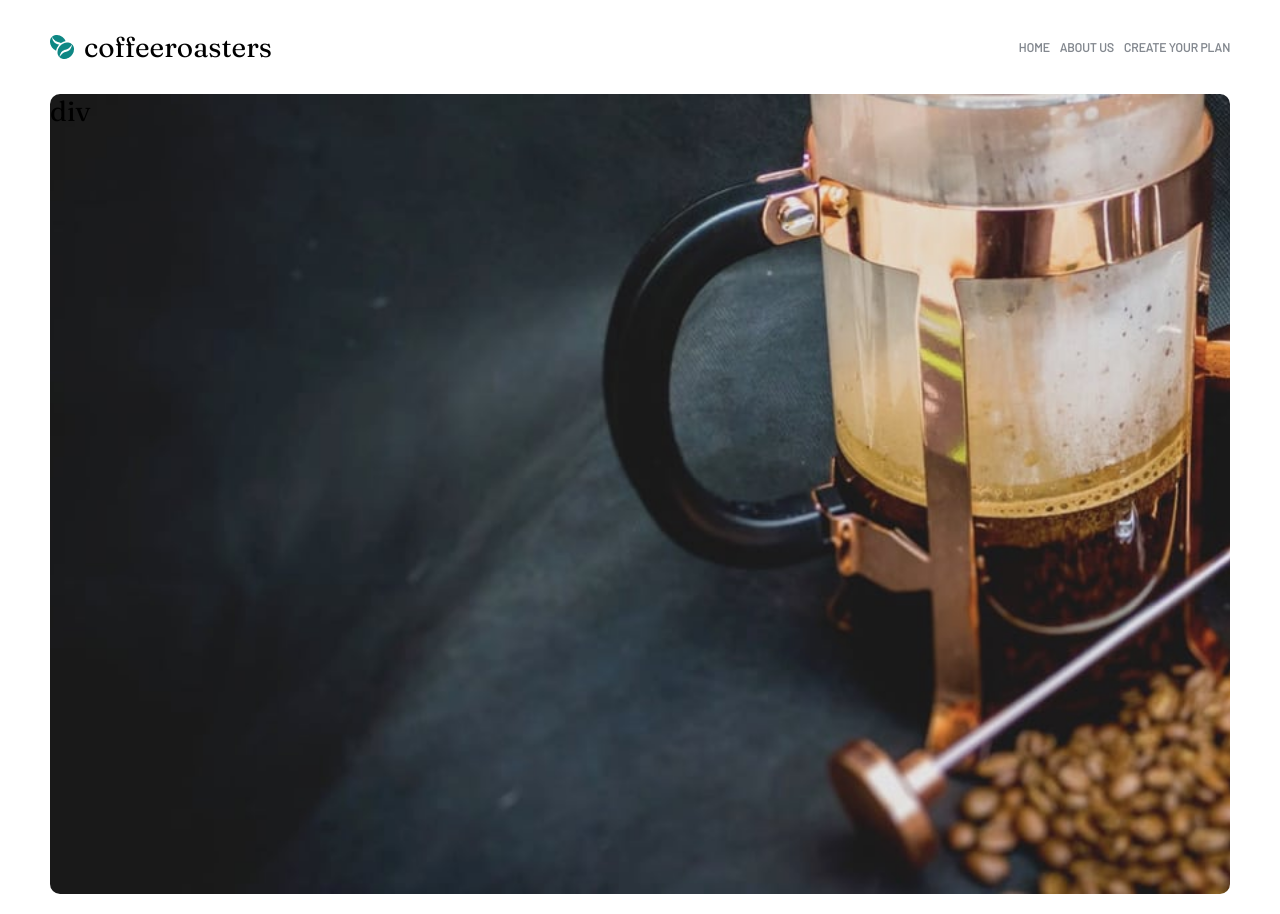
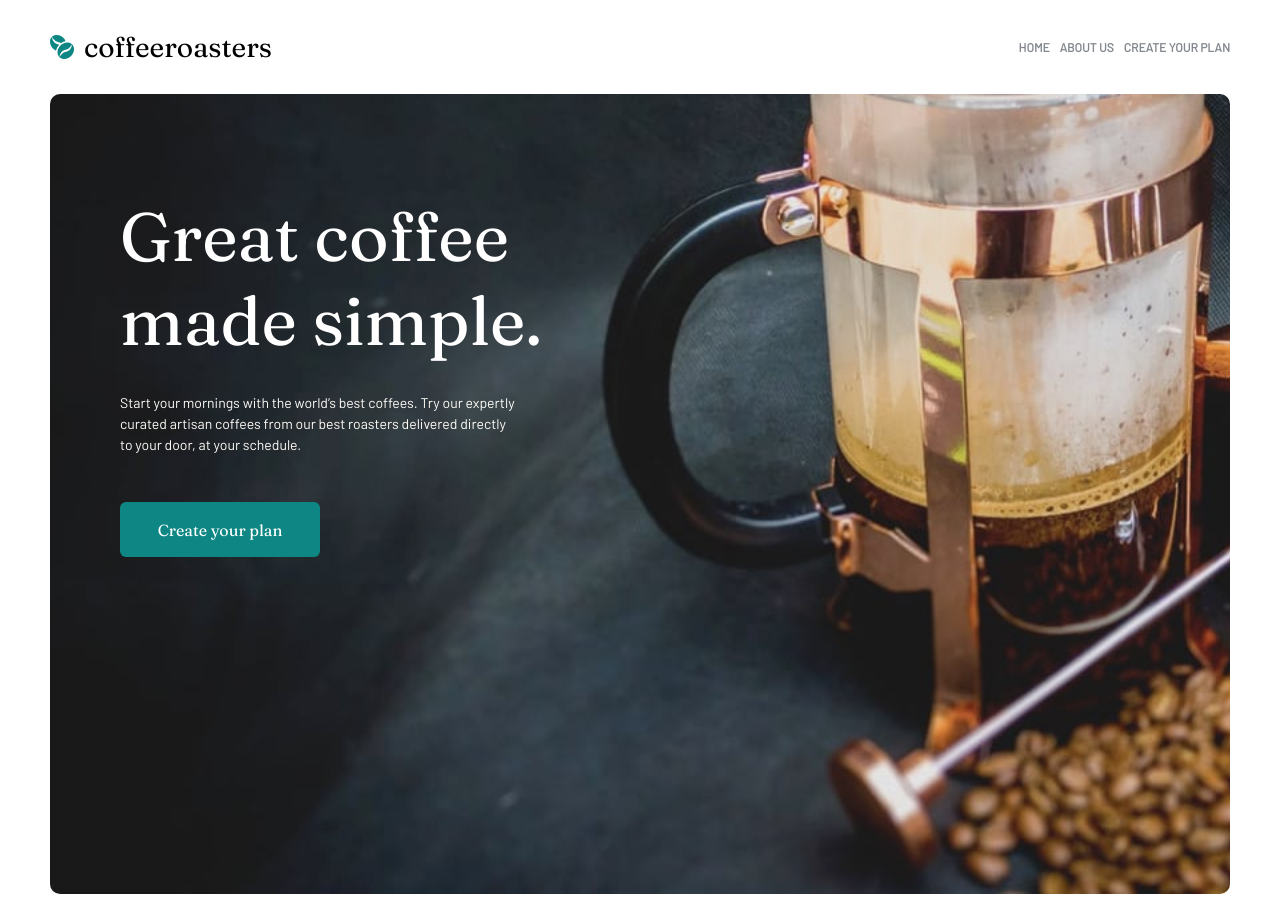
Before and after one commit to mariamdatuka/coffee-app, a React (Vite) app: page / in a window 1280 px wide. Built offline with nearby package versions, Linux system fonts and the light colour scheme.

Commit message:
create homepage

```diff
--- a/src/pages/Home/Home.tsx
+++ b/src/pages/Home/Home.tsx
@@ -1,11 +1,15 @@
 import React from 'react'
-import {Wrapper} from './Styles'
+import {Wrapper,Container} from './Styles'
 
 export const Home = () => {
   return (
     <>
       <Wrapper>
-        <h1>div</h1>
+        <Container>
+          <h1>Great coffee <br/>made simple.</h1>
+          <div>Start your mornings with the world’s best coffees. Try our expertly curated artisan coffees from our best roasters delivered directly to your door, at your schedule.</div>
+          <button>Create your plan</button>
+        </Container>
       </Wrapper>
     </>
   )
--- a/src/pages/Home/Styles.ts
+++ b/src/pages/Home/Styles.ts
@@ -10,3 +10,42 @@ export const Wrapper=styled.div`
    margin-bottom:20px;
    border-radius:10px;
 `
+export const Container=styled.div`
+ display:flex;
+ flex-direction:column;
+ padding-left:70px;
+ padding-top:100px;
+ align-items:flex-start;
+ gap:30px;
+
+ & h1{
+   color:#fff;
+   font-size:68px;
+ }
+
+ & div{
+   width:400px;
+   height:80px;
+   color:#FEFCF7;
+   font-family:'Barlow',serif;
+   line-height:1.5;
+ }
+
+ & button{
+   width:200px;
+   border:none;
+   height:55px;
+   border-radius:6px;
+   cursor:pointer;
+   background-color:#0E8784;
+   color:#fff;
+   font-weight:bold;
+   font-family:'Fraunces', serif;
+   font-size:16px;
+   transition:all 0.3s ease-in-out;
+ }
+
+ & button:hover{
+   background-color:#66D2CF;
+ }
+`
```
